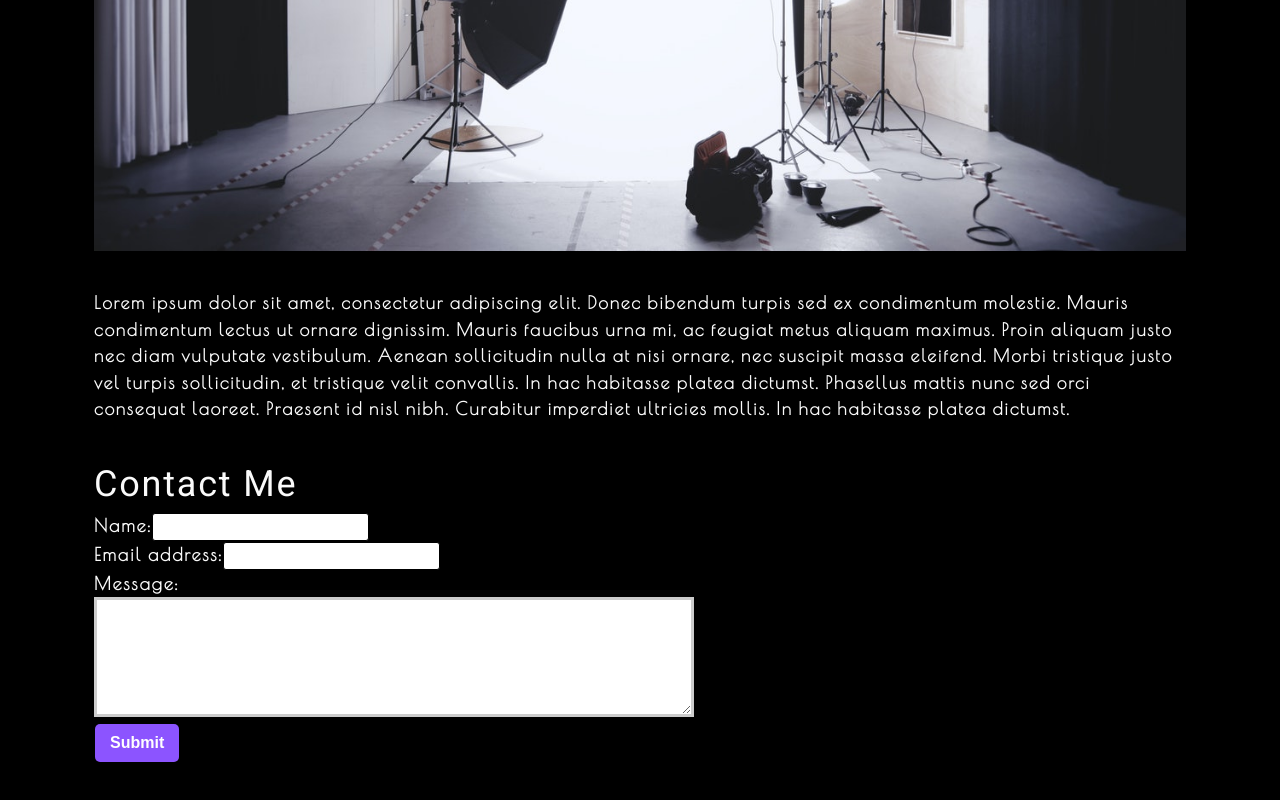
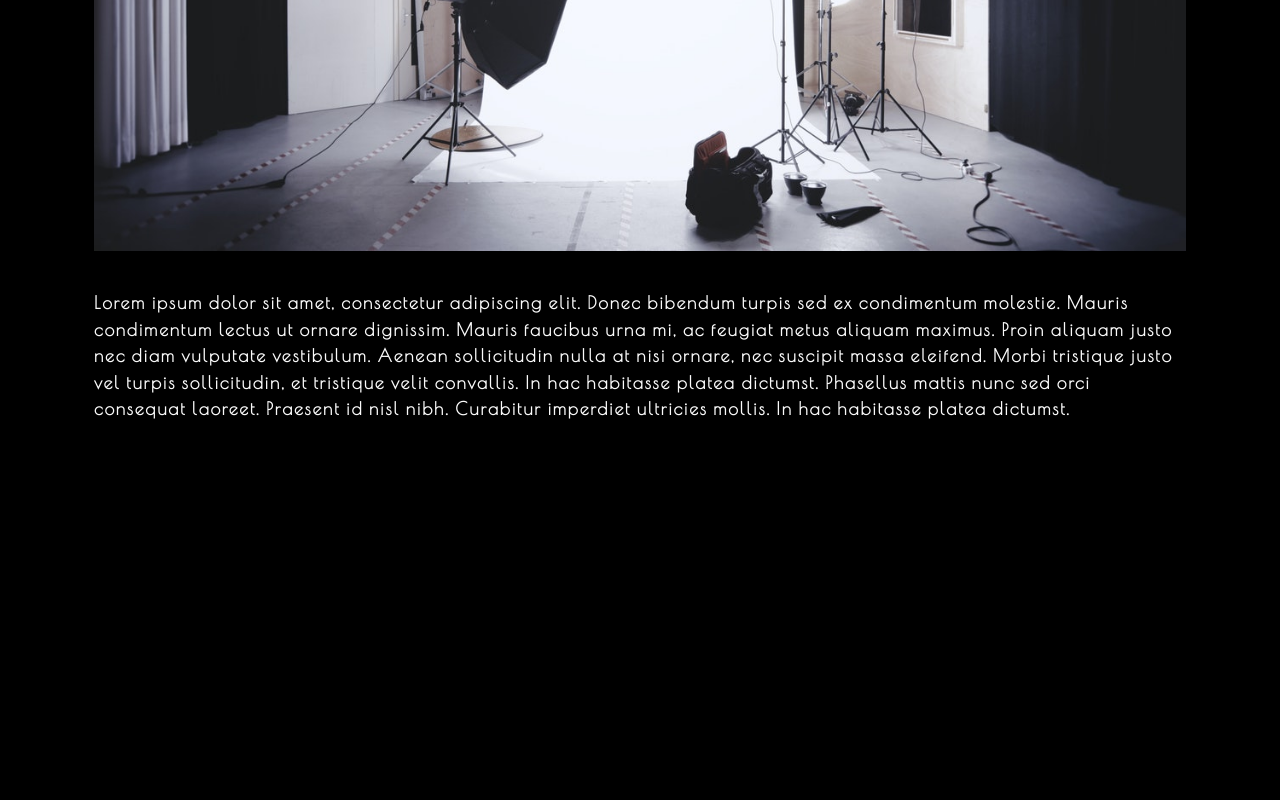
Before and after one commit to ryan7998/photo-port, a React (Create React App) app: page / in a window 1280 px wide. Shown: the part 1030-1830 px from the top of the page. After the commit the page ends 1542 px from the top, so only its background shows below. Built offline with nearby package versions, Linux system fonts and the light colour scheme.

Commit message:
contact feature created

```diff
--- a/src/App.js
+++ b/src/App.js
@@ -15,6 +15,7 @@
     { name: 'landscape', description: 'Fields, farmhouses, waterfalls, and the beauty of nature' },
   ]);
   const [currentCategory, setCurrentCategory] = useState(categories[0]);
+  const [contactSelected, setContactSelected] = useState(false);
 
   return (
     <div>
@@ -22,11 +23,18 @@
         categories={categories}
         setCurrentCategory={setCurrentCategory}
         currentCategory={currentCategory}
+        contactSelected = {contactSelected}
+        setContactSelected = {setContactSelected}
       />
       <main>
-          <Gallery currentCategory={currentCategory} />
-          <About />
+        {!contactSelected ? (
+          <>
+            <Gallery currentCategory={currentCategory} />
+            <About />
+          </>
+        ):(
           <ContactForm />
+        )}
       </main>
     </div>
   );
--- a/src/components/Contact/index.js
+++ b/src/components/Contact/index.js
@@ -1,31 +1,61 @@
 import React, {useState} from 'react';
+import { validateEmail } from '../../utils/helpers';
 
 function ContactForm(){
+    const [errorMessage, setErrorMessage] = useState('');
     const [formState, setFormState] = useState({name:'', email:'', message:''});
     const {name, email, message} = formState;
+
     function handleChange(e){
-        setFormState({...formState, [e.target.name]: e.target.value})
+
+        if (e.target.name === 'email') {
+            const isValid = validateEmail(e.target.value);
+            console.log(isValid);
+            // isValid conditional statement
+            if (!isValid) {
+                setErrorMessage('Your email is invalid.');
+            } else {
+                setErrorMessage('');
+            }
+        }else {
+            if (!e.target.value.length) {
+              setErrorMessage(`${e.target.name} is required.`);
+            } else {
+              setErrorMessage('');
+            }
+        }
+        if (!errorMessage) {
+            setFormState({ ...formState, [e.target.name]: e.target.value });
+        }
+        console.log('errorMessage', errorMessage);
     }
+
     function handleSubmit(e){
         e.preventDefault();
         console.log(formState);
     }
+
     return(
         <section>
             <h1>Contact Me</h1>
             <form id="contact-form" onSubmit={handleSubmit}>
                 <div>
                     <label htmlFor="name">Name:</label>
-                    <input type="text" defaultValue={name} onChange={handleChange} name="name" />
+                    <input type="text" defaultValue={name} onBlur={handleChange} name="name" />
                 </div>
                 <div>
                     <label htmlFor="email">Email address:</label>
-                    <input type="email" defaultValue={email} name="email" onChange={handleChange} />
+                    <input type="email" defaultValue={email} name="email" onBlur={handleChange} />
                 </div>
                 <div>
                     <label htmlFor="message">Message:</label>
-                    <textarea name="message" defaultValue={message} rows="5" onChange={handleChange} />
+                    <textarea name="message" defaultValue={message} rows="5" onBlur={handleChange} />
                 </div>
+                {errorMessage && (
+                    <div>
+                        <p className="error-text">{errorMessage}</p>
+                    </div>
+                )}
                 <button type="submit">Submit</button>
             </form>
         </section>
--- a/src/components/Nav/index.js
+++ b/src/components/Nav/index.js
@@ -7,6 +7,8 @@
     categories = [],
     setCurrentCategory,
     currentCategory,
+    contactSelected,
+    setContactSelected
   } = props;
 
   useEffect(()=>{
@@ -23,19 +25,20 @@
       <nav>
         <ul className="flex-row">
           <li className="mx-2">
-            <a data-testid="about" href="#about">About me</a>
+            <a data-testid="about" href="#about" onClick={()=>setContactSelected(false)}>About me</a>
           </li>
-          <li className="mx-2">
-            <span>Contact</span>
+          <li className={`mx-2 ${contactSelected && 'navActive'}`}>
+            <span onClick={()=>setContactSelected(true)}>Contact</span>
           </li>
           {categories.map((category) => (
             <li className={`mx-1 ${
-                currentCategory.name === category.name && 'navActive'
+                currentCategory.name === category.name && !contactSelected && 'navActive'
                 }`} key={category.name}
             >
               <span
                 onClick={() => {
-                  setCurrentCategory(category)
+                  setCurrentCategory(category);
+                  setContactSelected(false);
                 }}
               >
                 {capitalizeFirstLetter(category.name)}
```
